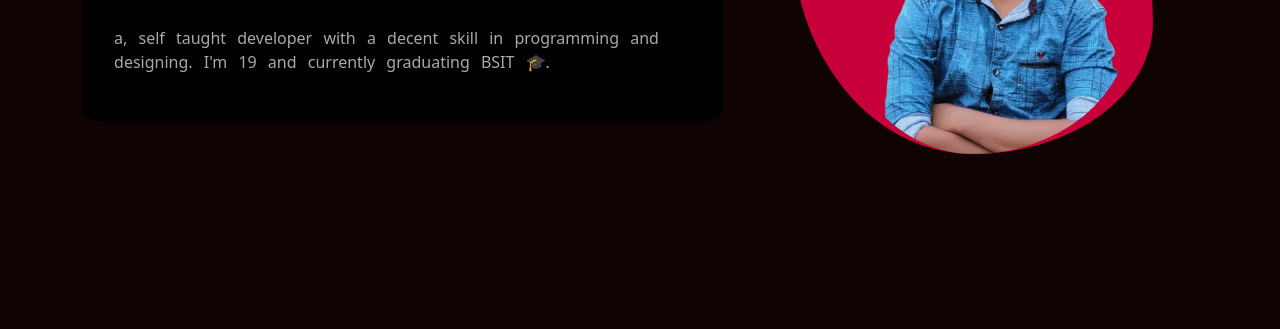
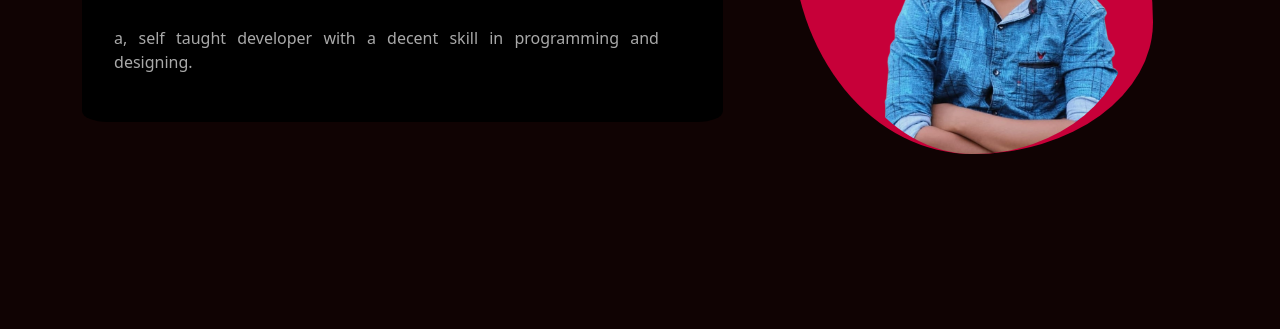
Before and after one commit to parveshahamed00/my-Portfolio, a plain HTML site: page index.html in a window 1280 px wide. Shown: the part 471-800 px from the top of the page. Drawn offline with nearby package versions, Linux system fonts and the light colour scheme.

Commit message:
Update index.html

```diff
--- a/index.html
+++ b/index.html
@@ -57,7 +57,7 @@
               <h1><span class="im">I'm</span> Parvesh</h1>
               <p class="text-ordinary">
                 a, self taught developer with a decent skill in programming and
-                designing. I'm 19 and currently graduating BSIT 🎓.
+                designing.
               </p>
             </div>
           </div>
```
